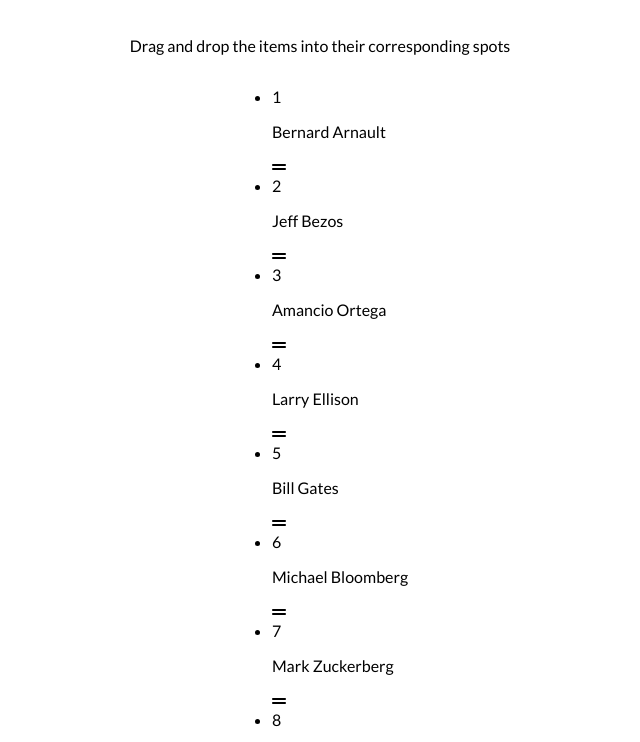
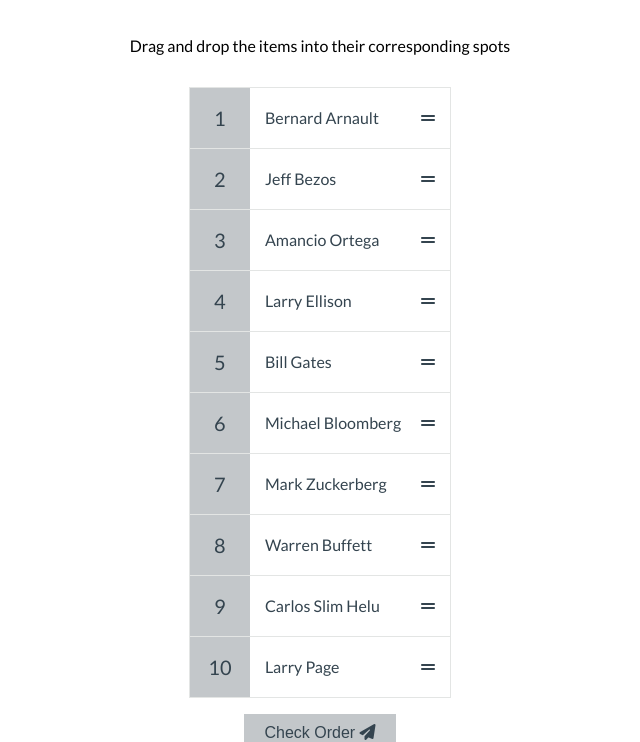
Before and after one commit to wubuchako/sortable_list, a plain HTML site: page index.html in a window 1280 px wide. Shown: the part 62-804 px from the top of the page, without its empty margins (320-960 px from the left). Drawn offline with Linux system fonts and the light colour scheme.

Commit message:
Add files via upload

```diff
--- a/style.css
+++ b/style.css
@@ -20,3 +20,73 @@
       margin: 0;
       font-family: 'Lato', sans-serif;
   }
+
+  .draggable-list {
+      border: 1px solid var(--border-color);
+      color: var(--text-color);
+      padding: 0;
+      list-style-type: none;
+  }
+
+  .draggable-list li {
+      background-color: #fff;
+      display: flex;
+      flex:1;
+
+  }
+
+  .draggable-list li:not(:last-of-type){
+      border-bottom: 1px solid var(--border-color);
+  }
+
+  .draggable-list .number {
+      background-color: var(--background-color);
+      display: flex;
+      align-items: center;
+      justify-content: center;
+      font-size: 20px;
+      height: 60px;
+      width: 60px;
+  }
+
+.draggable-list li.over .draggable {
+    background-color: #eaeaea;
+}
+
+.draggable-list .person-name {
+    margin: 0 20px 0 0;
+}
+
+.draggable-list li.right .person-name {
+    color: #3ae374;
+}
+
+.draggable-list li.right .person-name {
+    color: #ff3838;
+}
+
+.draggable {
+    cursor: pointer;
+    display: flex;
+    align-items: center;
+    justify-content: space-between;
+    padding: 15px;
+    flex: 1;
+}
+
+.check-btn {
+    background-color: var(--background-color);
+    border: none;
+    color: var(--text-color);
+    font-size: 16px;
+    padding: 10px 20px;
+    cursor: pointer;
+}
+
+.check-btn:active {
+    transform: scale(0.98);
+}
+
+.check-btn:focus{
+    outline: none;
+}
```
